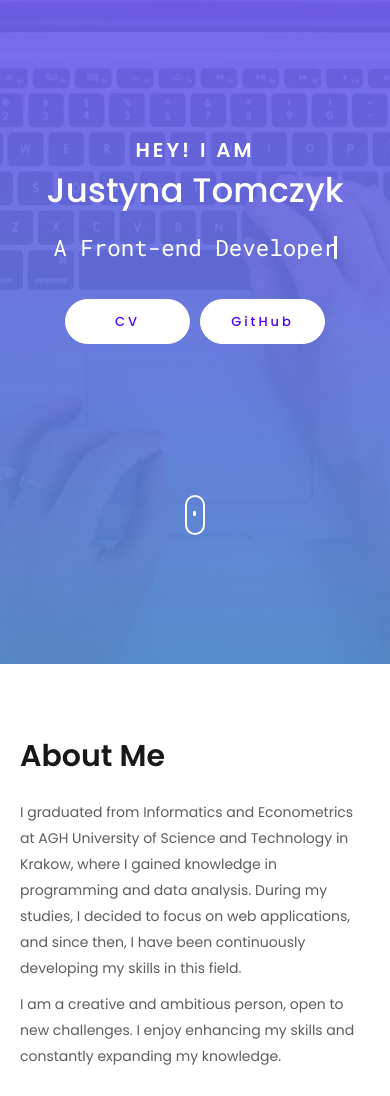
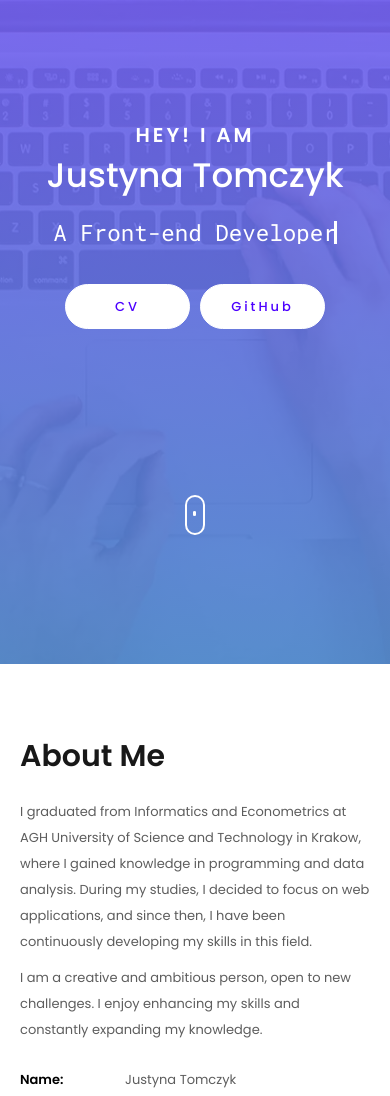
Before and after one commit to JustynaTomczyk7/Portfolio, a website built with webpack: page src/index.html in a window 390 px wide. Shown: the part 180-1276 px from the top of the page. Built offline with nearby package versions, Linux system fonts and the light colour scheme.

Commit message:
feat: portfolio 2.0

```diff
--- a/src/about-me.scss
+++ b/src/about-me.scss
@@ -98,6 +98,10 @@
           @media (max-width: 1200px) {
             font-size: 14px;
           }
+
+          @media (max-width: 390px) {
+            font-size: 13px;
+          }
         }
 
         .details-info {
@@ -120,6 +124,14 @@
                 font-size: 14px;
               }
 
+              @media (max-width: 390px) {
+                font-size: 13px;
+              }
+
+              @media (max-width: 360px) {
+                font-size: 12px;
+              }
+
               &:first-child {
                 display: block;
                 width: 130px;
@@ -136,6 +148,11 @@
                   width: 95px;
                   min-width: 95px;
                 }
+
+                @media (max-width: 360px) {
+                  width: 80px;
+                  min-width: 80px;
+                }
               }
             }
           }
--- a/src/footer.scss
+++ b/src/footer.scss
@@ -86,6 +86,10 @@
       color: $white;
       overflow-wrap: anywhere;
 
+      @media (max-width: 390px) {
+        font-size: 13px;
+      }
+
       &:first-child {
         display: block;
         width: 130px;
@@ -101,6 +105,11 @@
         @media (max-width: 390px) {
           width: 95px;
           min-width: 95px;
+        }
+
+        @media (max-width: 360px) {
+          width: 80px;
+          min-width: 80px;
         }
       }
     }
--- a/src/header.scss
+++ b/src/header.scss
@@ -241,6 +241,7 @@ header {
       display: flex;
       flex-direction: column;
       align-items: center;
+      margin-top: -30px;
 
       .hello {
         font-weight: 600;
```
